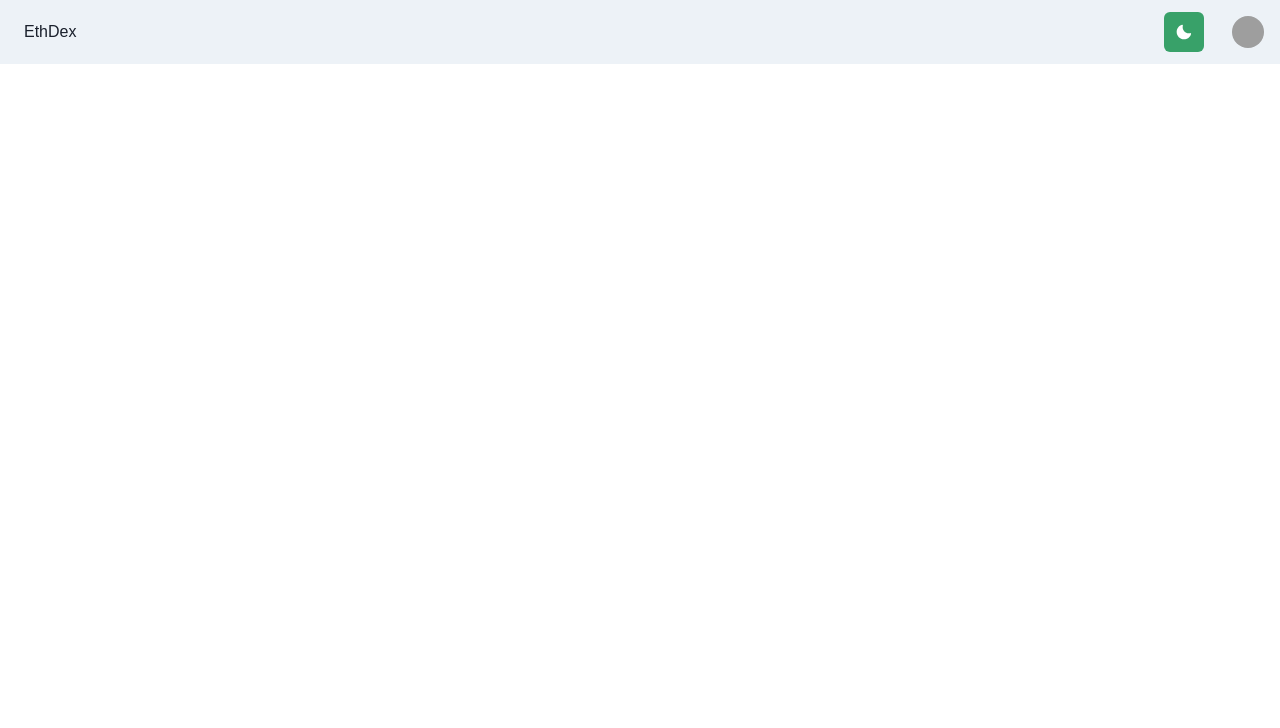
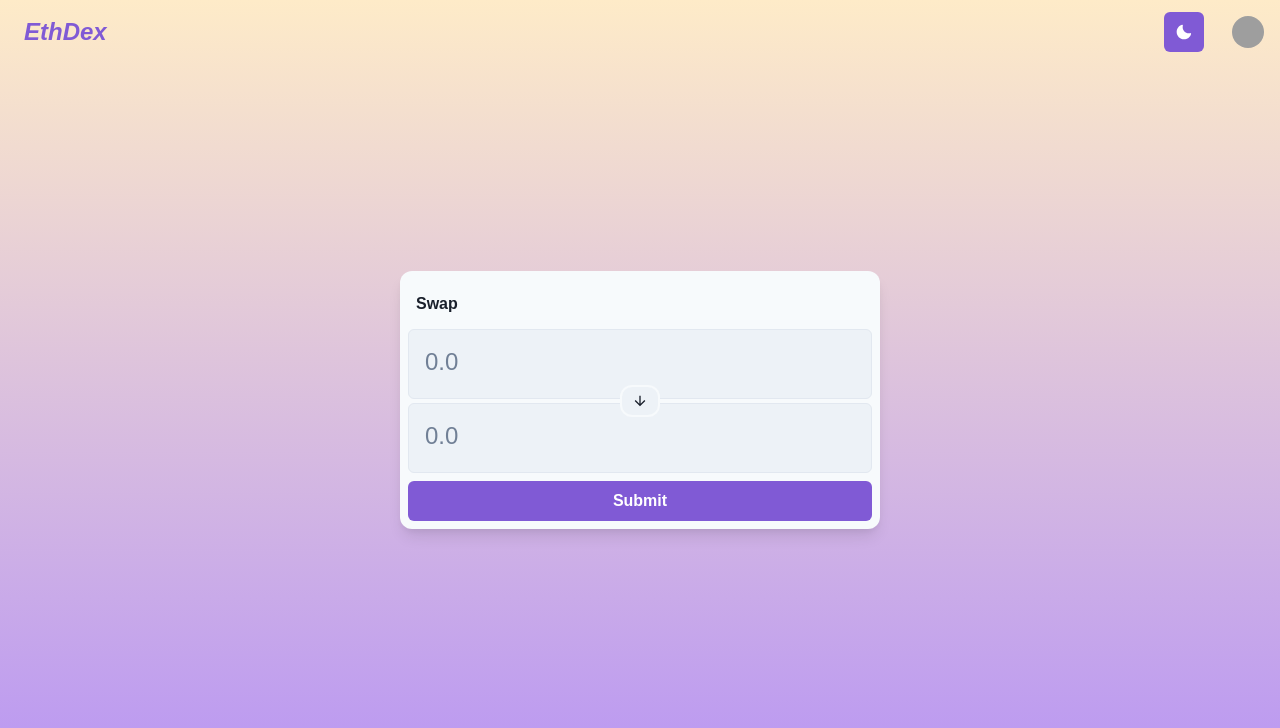
Before and after one commit to SemajDraw/eth-dex, a Next.js app: page / in a window 1280 px wide. Shown: the top 728 px of the page. Built offline with nearby package versions, Linux system fonts and the light colour scheme; grey boxes are pictures that could not be loaded.

Commit message:
Completed the bulk of the UI for the swap

```diff
--- a/package.json
+++ b/package.json
@@ -20,6 +20,7 @@
     "@emotion/react": "11.9.0",
     "@emotion/styled": "11.8.1",
     "axios": "0.27.2",
+    "formik": "2.2.9",
     "framer-motion": "6.3.4",
     "identicon.js": "2.3.3",
     "next": "12.1.6",
--- a/src/components/DarkModeSwitch.tsx
+++ b/src/components/DarkModeSwitch.tsx
@@ -8,7 +8,7 @@ export const DarkModeSwitch = () => {
     <IconButton
       icon={isDark ? <SunIcon /> : <MoonIcon />}
       aria-label="Toggle Theme"
-      colorScheme="green"
+      colorScheme="purple"
       onClick={toggleColorMode}
     />
   );
--- /dev/null
+++ b/src/components/Swap.tsx
@@ -0,0 +1,161 @@
+import { ArrowDownIcon } from '@chakra-ui/icons';
+import {
+  Box,
+  Stack,
+  Heading,
+  Text,
+  Container,
+  Input,
+  Button,
+  SimpleGrid,
+  Flex,
+  FormControl,
+  FormErrorMessage,
+  FormLabel,
+  VStack,
+} from '@chakra-ui/react';
+import { Formik, Form, Field, FieldProps, FormikValues } from 'formik';
+
+export const Swap = () => {
+  const swapFieldValues = (values: FormikValues, setFieldValue: Function) => {
+    const { from, to } = values;
+    setFieldValue('from', to);
+    setFieldValue('to', from);
+  };
+
+  return (
+    <Flex
+      alignItems={'center'}
+      h={'100%'}
+      bgGradient={['linear(to-b, orange.100, purple.300)']}
+    >
+      <Container
+        as={SimpleGrid}
+        maxW={'7xl'}
+        columns={1}
+        spacing={{ base: 10, lg: 32 }}
+        py={{ base: 10, sm: 20, lg: 32 }}
+        centerContent
+      >
+        <Flex
+          boxShadow={'lg'}
+          bg={'gray.50'}
+          rounded={'xl'}
+          p={2}
+          pt={4}
+          maxWidth={'480px'}
+          w={'100%'}
+        >
+          <VStack align={'left'} spacing={2} w={'100%'}>
+            <Heading
+              color={'gray.800'}
+              lineHeight={1.1}
+              fontSize={'md'}
+              style={{ fontWeight: 600 }}
+              p={2}
+            >
+              Swap
+            </Heading>
+            <Formik
+              initialValues={{ from: '', to: '' }}
+              onSubmit={(values, actions) => {
+                setTimeout(() => {
+                  alert(JSON.stringify(values, null, 2));
+                  actions.setSubmitting(false);
+                }, 1000);
+              }}
+            >
+              {(props) => (
+                <Form>
+                  <Field name={'from'} type={'text'}>
+                    {({ field, form }: FieldProps) => (
+                      <FormControl
+                        mb={0.5}
+                        isRequired
+                        isInvalid={
+                          Boolean(form?.errors?.from) &&
+                          Boolean(form?.touched?.from)
+                        }
+                      >
+                        <Input
+                          bg={'#edf2f7'}
+                          {...field}
+                          id="from"
+                          placeholder="0.0"
+                          pt={8}
+                          pb={9}
+                          fontSize={'2xl'}
+                        />
+                        <FormErrorMessage>
+                          {form?.errors?.from?.toString()}
+                        </FormErrorMessage>
+                      </FormControl>
+                    )}
+                  </Field>
+                  <Flex
+                    width={'100%'}
+                    justifyContent={'center'}
+                    alignItems={'center'}
+                  >
+                    <Button
+                      position={'absolute'}
+                      size={'md'}
+                      color={'grey.400'}
+                      p={0}
+                      m={0}
+                      zIndex={1000}
+                      border={'2px'}
+                      borderColor={'#f7fafc'}
+                      borderRadius={12}
+                      h={'32px'}
+                      w={'32px'}
+                      onClick={() =>
+                        swapFieldValues(props.values, props.setFieldValue)
+                      }
+                    >
+                      <ArrowDownIcon />
+                    </Button>
+                  </Flex>
+                  <Field name={'to'} type={'text'}>
+                    {({ field, form }: FieldProps) => (
+                      <FormControl
+                        mt={0.5}
+                        isRequired
+                        isInvalid={
+                          Boolean(form?.errors?.to) &&
+                          Boolean(form?.touched?.to)
+                        }
+                      >
+                        <Input
+                          {...field}
+                          bg={'#edf2f7'}
+                          id="to"
+                          placeholder="0.0"
+                          pt={8}
+                          pb={9}
+                          fontSize={'2xl'}
+                        />
+                        <FormErrorMessage>
+                          {form?.errors?.to?.toString()}
+                        </FormErrorMessage>
+                      </FormControl>
+                    )}
+                  </Field>
+                  <Button
+                    mt={2}
+                    colorScheme="purple"
+                    isLoading={props.isSubmitting}
+                    type="submit"
+                    width={'100%'}
+                  >
+                    Submit
+                  </Button>
+                </Form>
+              )}
+            </Formik>
+          </VStack>
+        </Flex>
+      </Container>
+    </Flex>
+  );
+};
--- a/src/components/layout/Layout.tsx
+++ b/src/components/layout/Layout.tsx
@@ -1,13 +1,14 @@
+import { Box } from '@chakra-ui/react';
 import { Props } from '../../interfaces/component';
 import { Footer } from './Footer';
 import { Navbar } from './Navbar';
 
 export const Layout = ({ children }: Props) => {
   return (
-    <>
+    <Box h={'100%'} w={'100%'}>
       <Navbar />
       {children}
       <Footer />
-    </>
+    </Box>
   );
 };
--- a/src/components/layout/Navbar.tsx
+++ b/src/components/layout/Navbar.tsx
@@ -12,6 +12,7 @@ import {
   useColorModeValue,
   Stack,
   Center,
+  Text,
 } from '@chakra-ui/react';
 import { DarkModeSwitch } from '../DarkModeSwitch';
 import { Props } from '../../interfaces/component';
@@ -33,10 +34,19 @@ const NavLink = ({ children }: Props) => (
 
 export const Navbar = () => {
   return (
-    <Box bg={useColorModeValue('gray.100', 'gray.900')} px={4}>
+    <Box position={'fixed'} width={'100%'} bg={'transparent'} px={4}>
       <Flex h={16} alignItems={'center'} justifyContent={'space-between'}>
         <Box>
-          <NavLink>EthDex</NavLink>
+          <NavLink>
+            <Text
+              color={'purple.500'}
+              as={'i'}
+              fontSize={'2xl'}
+              fontWeight={700}
+            >
+              EthDex
+            </Text>
+          </NavLink>
         </Box>
 
         <Flex alignItems={'center'}>
--- a/src/pages/_app.tsx
+++ b/src/pages/_app.tsx
@@ -1,3 +1,4 @@
+import '../styles/styles.css';
 import type { AppProps } from 'next/app';
 import { ChakraProvider } from '@chakra-ui/react';
 import { Layout } from '../components/layout/Layout';
--- a/src/pages/index.tsx
+++ b/src/pages/index.tsx
@@ -1,16 +1,18 @@
-import { Box } from '@chakra-ui/react';
+import { Box, Flex } from '@chakra-ui/react';
 import type { NextPage } from 'next';
 import Head from 'next/head';
+import { Swap } from '../components/Swap';
 
 const Home: NextPage = () => {
   return (
-    <Box>
+    <>
       <Head>
         <title>EthDex</title>
         <meta name="description" content="Basic Eth Dex" />
         <link rel="icon" href="/favicon.ico" />
       </Head>
-    </Box>
+      <Swap />
+    </>
   );
 };
 
--- /dev/null
+++ b/src/styles/styles.css
@@ -0,0 +1,12 @@
+html {
+  height: 100%;
+  width: 100%;
+}
+body {
+  height: 100%;
+  width: 100%;
+}
+#__next {
+  height: 100%;
+  width: 100%;
+}
--- a/truffle-config.js
+++ b/truffle-config.js
@@ -2,7 +2,7 @@ module.exports = {
   networks: {
     development: {
       host: '127.0.0.1',
-      port: 8545,
+      port: 7545,
       network_id: '*',
     },
   },
```
Also changed, not shown: 1 other file (tests, documents, lock files or other folders).
